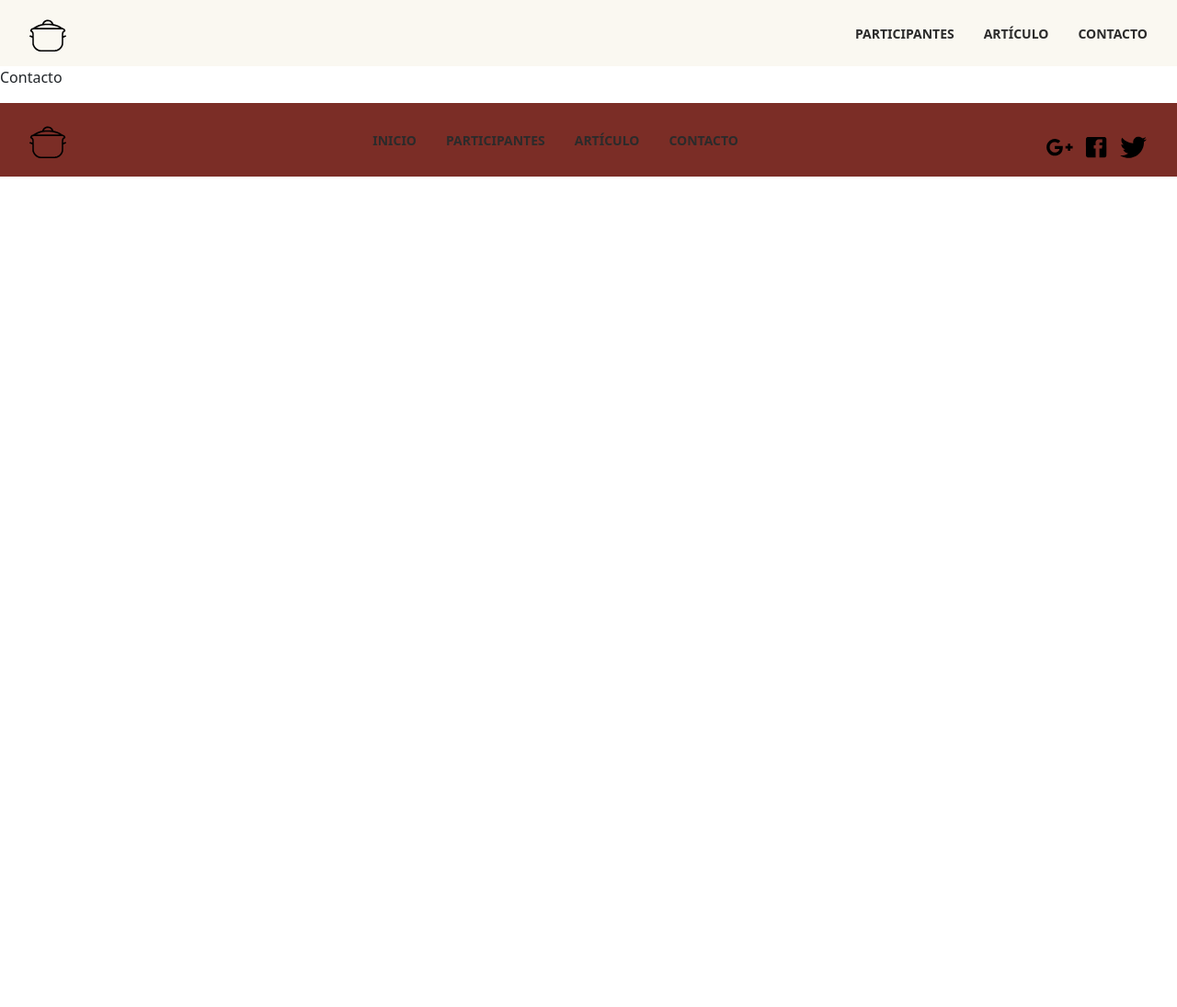
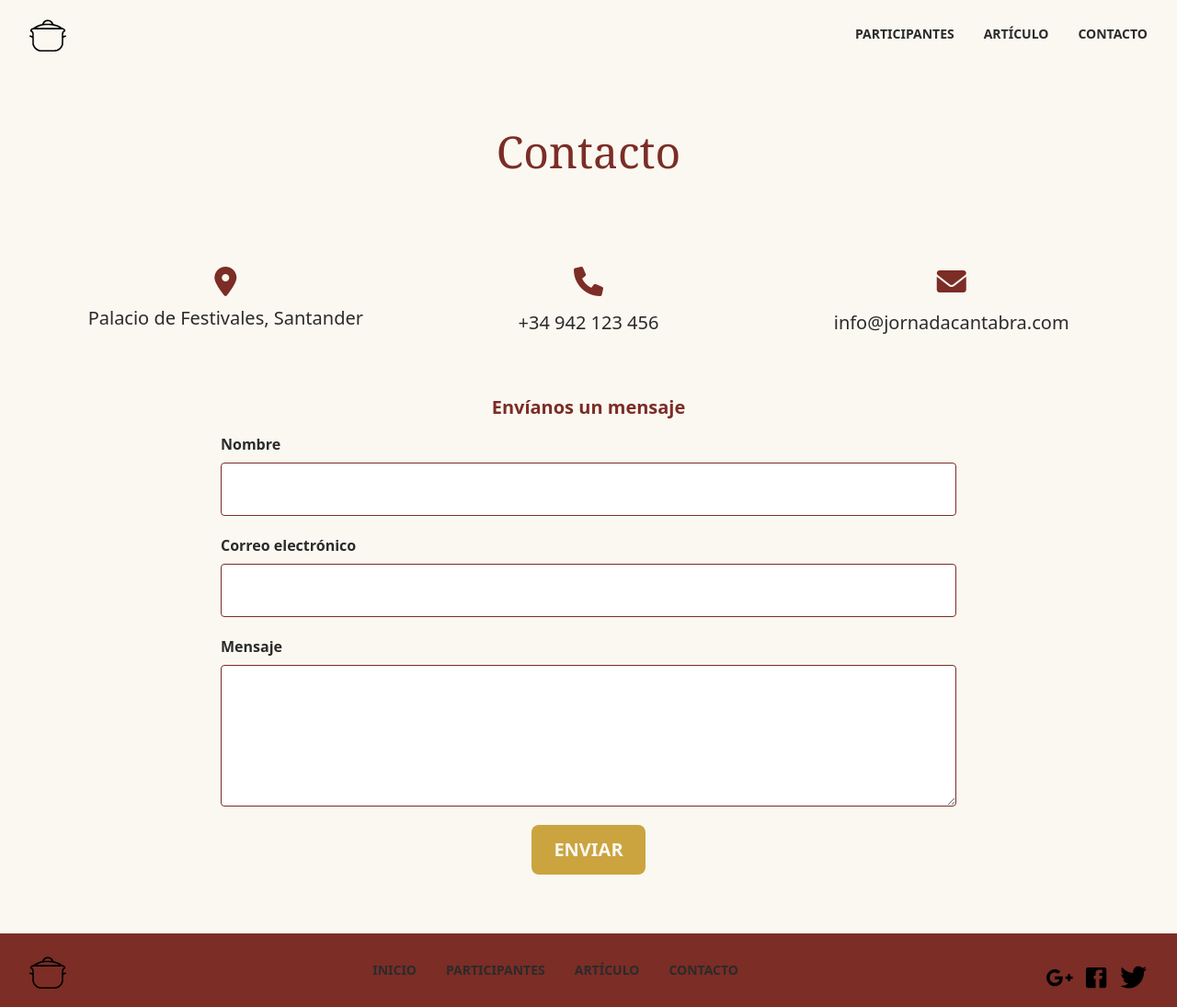
Before and after one commit to lcunado/PEC2_HTML, a website built with Parcel: page src/contacto.html in a window 1280 px wide. Shown: the whole page at 92% size. Before the commit the page ends 800 px from the top, so only its background shows below. Built offline with nearby package versions, Linux system fonts and the light colour scheme.

Commit message:
Agrego página contacto

```diff
--- /dev/null
+++ b/src/assets/scripts/validacion.js
@@ -0,0 +1,46 @@
+document.addEventListener("DOMContentLoaded", () => {
+  const form = document.getElementById("contactoForm");
+
+  form.addEventListener("submit", function (event) {
+    let valido = true;
+
+    // Limpia errores previos
+    document.getElementById("error-nombre").textContent = "";
+    document.getElementById("error-email").textContent = "";
+    document.getElementById("error-mensaje").textContent = "";
+
+    const nombre = document.getElementById("nombre").value.trim();
+    const email = document.getElementById("email").value.trim();
+    const mensaje = document.getElementById("mensaje").value.trim();
+
+    // Valida nombre
+    if (nombre.length < 3) {
+      document.getElementById("error-nombre").textContent =
+        "El nombre debe tener al menos 3 caracteres.";
+      valido = false;
+    }
+
+    // Valida email
+    const emailRegex = /^[^\s@]+@[^\s@]+\.[^\s@]+$/;
+    if (!emailRegex.test(email)) {
+      document.getElementById("error-email").textContent =
+        "Introduce un correo electrónico válido.";
+      valido = false;
+    }
+
+    // Valida mensaje
+    if (mensaje.length < 10) {
+      document.getElementById("error-mensaje").textContent =
+        "El mensaje debe tener al menos 10 caracteres.";
+      valido = false;
+    }
+
+    if (!valido) {
+      event.preventDefault();
+    } else {
+      event.preventDefault();
+      document.getElementById("mensaje-confirmacion").style.display = "block"; // Muestra el mensaje
+      form.reset(); // Limpia el formulario
+    }
+  });
+});
--- a/src/assets/styles/pages/_contacto.scss
+++ b/src/assets/styles/pages/_contacto.scss
@@ -7,3 +7,136 @@
 /* ================================
    Página de contacto
    ================================ */
+.contacto {
+  padding: v.$space-4;
+  background-color: v.$color-main;
+  display: flex;
+  flex-direction: column;
+  gap: v.$space-4;
+
+  &__titulo {
+    text-align: center;
+    font-family: v.$font-header;
+    font-size: clamp(2rem, 5vw, 3rem);
+    color: v.$color-granate;
+    margin-bottom: v.$space-3;
+  }
+
+  /* Bloque de información */
+  &__info {
+    display: grid;
+    grid-template-columns: repeat(3, 1fr);
+    gap: v.$space-3;
+    text-align: center;
+    font-size: v.$font-size-lg;
+    color: v.$color-text;
+    line-height: 1.6;
+
+    &-item {
+      display: flex;
+      flex-direction: column;
+      align-items: center;
+      gap: v.$space-1;
+      font-size: v.$font-size-base;
+      color: v.$color-text;
+
+      i {
+        font-size: 2rem;
+        color: v.$color-granate;
+      }
+
+      a,
+      span {
+        font-size: v.$font-size-lg;
+        color: v.$color-text;
+        text-decoration: none;
+      }
+
+      a:hover {
+        color: v.$color-marron;
+      }
+    }
+  }
+
+  /* Bloque de formulario */
+  &__formulario {
+    width: 100%;
+    margin: 0 auto;
+
+    &-titulo {
+      text-align: center;
+      font-size: v.$font-size-lg;
+      font-weight: 700;
+      margin-bottom: v.$space-2;
+      color: v.$color-granate;
+    }
+
+    &-campo {
+      display: flex;
+      flex-direction: column;
+      margin-bottom: v.$space-2;
+
+      label {
+        margin-bottom: v.$space-1;
+        font-weight: 600;
+        color: v.$color-text;
+      }
+
+      input,
+      textarea {
+        padding: v.$space-2;
+        border: 1px solid v.$color-granate;
+        border-radius: v.$border-radius-sm;
+        font-size: v.$font-size-base;
+        font-family: v.$font-body;
+      }
+    }
+
+    &-btn {
+      display: block;
+      margin: 0 auto;
+      background-color: v.$color-marron;
+      color: v.$color-main;
+      font-size: v.$font-size-lg;
+      font-weight: bold;
+      text-transform: uppercase;
+      padding: 0.75rem 1.5rem;
+      border-radius: v.$border-radius-md;
+      transition: background-color 0.3s ease;
+      border: none;
+      cursor: pointer;
+
+      &:hover {
+        background-color: v.$color-marron-dark;
+      }
+    }
+
+    &-error {
+      color: v.$color-granate;
+      font-size: v.$font-size-sm;
+      margin-top: 0.25rem;
+      display: block;
+    }
+
+    &-confirmacion {
+      margin-top: v.$space-3;
+      text-align: center;
+      font-size: v.$font-size-lg;
+      font-weight: 600;
+      color: v.$color-granate;
+    }
+  }
+}
+
+/* Responsive */
+@media (max-width: v.$breakpoint-md) {
+  .contacto__info {
+    grid-template-columns: 1fr;
+  }
+}
+
+@media (min-width: v.$breakpoint-md) {
+  .contacto__formulario {
+    max-width: 800px;
+  }
+}
--- a/src/contacto.html
+++ b/src/contacto.html
@@ -5,16 +5,75 @@
     <meta charset="utf-8">
     <meta name="viewport" content="width=device-width">
     <link rel="stylesheet" type="text/css" href="./assets/styles/main.scss"><!-- do not remove this line! -->
+    <link rel="stylesheet" href="https://cdnjs.cloudflare.com/ajax/libs/font-awesome/6.0.0/css/all.min.css">
     <title>Contacto - Jornada de Cocina Cántabra</title>
   </head>
   <body>
     <include src="./views/header.html"></include>
 
-    <p>Contacto</p>
+    <main class="contacto">
+      <h1 class="contacto__titulo">Contacto</h1>
+
+      <section class="contacto__info">
+        <div class="contacto__info-item">
+          <i class="fa-solid fa-location-dot"></i>
+          <span>Palacio de Festivales, Santander</span>
+        </div>
+
+        <div class="contacto__info-item">
+          <a href="tel:+34942123456">
+            <i class="fa-solid fa-phone"></i>
+          </a>
+          <a href="tel:+34942123456">
+            <span>+34 942 123 456</span>
+          </a>
+        </div>
+
+        <div class="contacto__info-item">
+          <a href="mailto:info@jornadacantabra.com">
+            <i class="fa-solid fa-envelope"></i>
+          </a>
+          <a href="mailto:info@jornadacantabra.com">
+            <span>info@jornadacantabra.com</span>
+          </a>
+        </div>
+      </section>
+
+      <section class="contacto__formulario">
+        <h2 class="contacto__formulario-titulo">Envíanos un mensaje</h2>
+        <form id="contactoForm">
+          <div class="contacto__formulario-campo">
+            <label for="nombre">Nombre</label>
+            <input type="text" id="nombre" name="nombre" required>
+            <span class="contacto__formulario-error" id="error-nombre"></span>
+          </div>
+
+          <div class="contacto__formulario-campo">
+            <label for="email">Correo electrónico</label>
+            <input type="email" id="email" name="email" required>
+            <span class="contacto__formulario-error" id="error-email"></span>
+          </div>
+
+          <div class="contacto__formulario-campo">
+            <label for="mensaje">Mensaje</label>
+            <textarea id="mensaje" name="mensaje" rows="5" required></textarea>
+            <span class="contacto__formulario-error" id="error-mensaje"></span>
+          </div>
+
+          <button type="submit" class="contacto__formulario-btn">Enviar</button>
+        </form>
+
+        <!-- Mensaje de confirmación oculto -->
+        <p id="mensaje-confirmacion" class="contacto__formulario-confirmacion" style="display:none;">
+          Gracias por tu mensaje, te responderemos pronto.
+        </p>
+      </section>
+    </main>
 
 
     <include src="./views/footer.html"></include>
     <script type="module" src="./assets/scripts/main.js"></script><!-- do not remove this line! -->
     <script type="module" src="./assets/scripts/header.js"></script>
+    <script type="module" src="./assets/scripts/validacion.js"></script>
   </body>
 </html>
```
